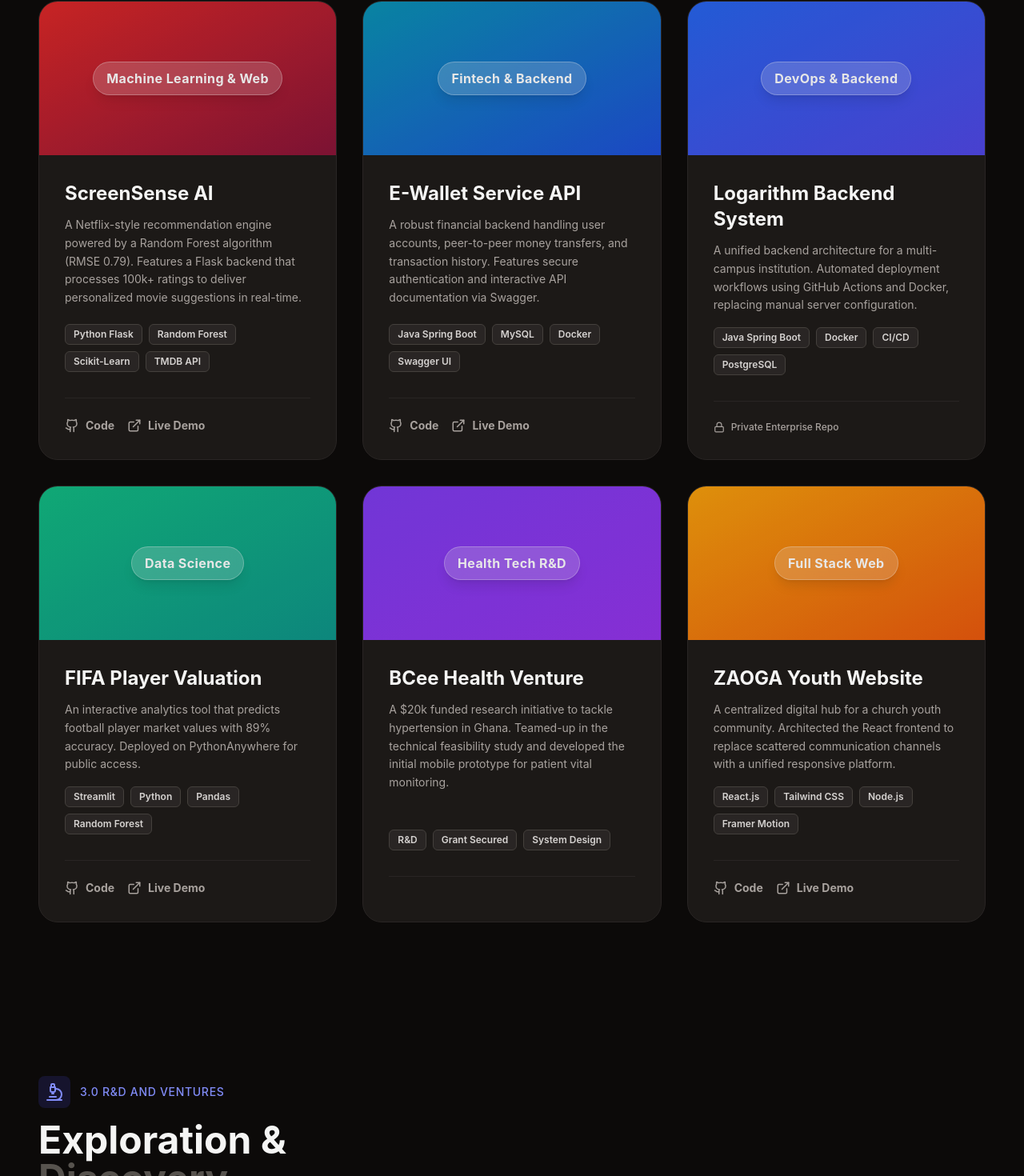
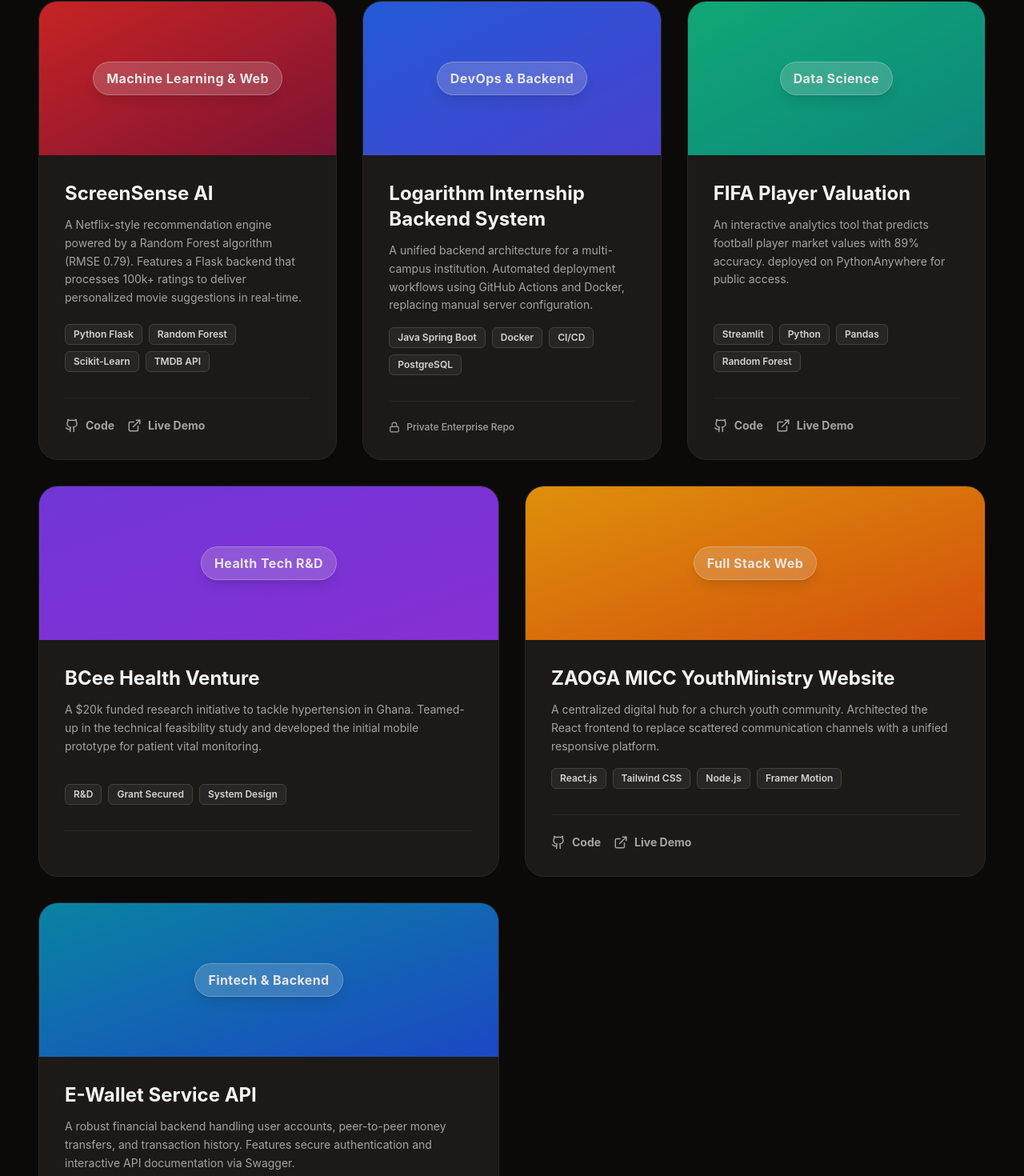
Before and after one commit to zviko163/FUTURE_FS_01, a React (Vite) app in the folder shammah-portfolio/: page / in a window 1280 px wide. Shown: the part 2131-3601 px from the top of the page at 80% size. Built offline with nearby package versions, Linux system fonts and the light colour scheme.

Commit message:
fixed arrangement of projects

```diff
--- a/shammah-portfolio/src/components/Projects.tsx
+++ b/shammah-portfolio/src/components/Projects.tsx
@@ -1,4 +1,3 @@
-import React from 'react';
 import { motion } from 'framer-motion';
 import { ExternalLink, Github, ArrowUpRight, Lock } from 'lucide-react';
 
@@ -8,21 +7,12 @@ const projects = [
     category: "Machine Learning & Web",
     desc: "A Netflix-style recommendation engine powered by a Random Forest algorithm (RMSE 0.79). Features a Flask backend that processes 100k+ ratings to deliver personalized movie suggestions in real-time.",
     tags: ["Python Flask", "Random Forest", "Scikit-Learn", "TMDB API"],
-    links: { demo: "http://zviko163.pythonanywhere.com", code: "https://github.com/zviko163/ML_Final---MovieLens-Dataset" },
+    links: { demo: "http://zviko163.pythonanywhere.com", code: "https://github.com/zviko163/ML_Final---MovieLens-Dataset" }, // Added live link from report!
     private: false,
     color: "from-red-600 to-rose-900"
   },
   {
-    title: "E-Wallet Service API",
-    category: "Fintech & Backend",
-    desc: "A robust financial backend handling user accounts, peer-to-peer money transfers, and transaction history. Features secure authentication and interactive API documentation via Swagger.",
-    tags: ["Java Spring Boot", "MySQL", "Docker", "Swagger UI"],
-    links: { demo: "http://194.147.58.241:8082/swagger-ui/index.html", code: "https://github.com/zviko163/FUTURE_FS_01" },
-    private: false,
-    color: "from-cyan-600 to-blue-700"
-  },
-  {
-    title: "Logarithm Backend System",
+    title: "Logarithm Internship Backend System",
     category: "DevOps & Backend",
     desc: "A unified backend architecture for a multi-campus institution. Automated deployment workflows using GitHub Actions and Docker, replacing manual server configuration.",
     tags: ["Java Spring Boot", "Docker", "CI/CD", "PostgreSQL"],
@@ -33,7 +23,7 @@ const projects = [
   {
     title: "FIFA Player Valuation",
     category: "Data Science",
-    desc: "An interactive analytics tool that predicts football player market values with 89% accuracy. Deployed on PythonAnywhere for public access.",
+    desc: "An interactive analytics tool that predicts football player market values with 89% accuracy. deployed on PythonAnywhere for public access.",
     tags: ["Streamlit", "Python", "Pandas", "Random Forest"],
     links: { demo: "https://fifa-scout.streamlit.app/", code: "https://github.com/zviko163/ML_Individual_Project" },
     private: false,
@@ -41,7 +31,7 @@ const projects = [
   },
   {
     title: "BCee Health Venture",
-    category: "Health Tech R&D",
+    category: "Health Tech R&D", // <--- stronger category
     desc: "A $20k funded research initiative to tackle hypertension in Ghana. Teamed-up in the technical feasibility study and developed the initial mobile prototype for patient vital monitoring.",
     tags: ["R&D", "Grant Secured", "System Design"],
     links: { demo: null, code: null },
@@ -49,13 +39,22 @@ const projects = [
     color: "from-violet-600 to-purple-600"
   },
   {
-    title: "ZAOGA Youth Website",
+    title: "ZAOGA MICC YouthMinistry Website",
     category: "Full Stack Web",
     desc: "A centralized digital hub for a church youth community. Architected the React frontend to replace scattered communication channels with a unified responsive platform.",
     tags: ["React.js", "Tailwind CSS", "Node.js", "Framer Motion"],
     links: { demo: "#", code: "https://github.com/zviko163/zaoga-micc-youth-website" },
     private: false,
     color: "from-amber-500 to-orange-600"
+  },
+  {
+    title: "E-Wallet Service API",
+    category: "Fintech & Backend",
+    desc: "A robust financial backend handling user accounts, peer-to-peer money transfers, and transaction history. Features secure authentication and interactive API documentation via Swagger.",
+    tags: ["Java Spring Boot", "MySQL", "Docker", "Swagger UI"],
+    links: { demo: "http://194.147.58.241:8082/swagger-ui/index.html", code: "https://github.com/zviko163/FUTURE_FS_01" },
+    private: false,
+    color: "from-cyan-600 to-blue-700"
   },
 ];
 
@@ -88,10 +87,15 @@ const Projects = () => {
         </a>
       </motion.div>
 
-      {/* Grid Layout - 6 Items Logic */}
+      {/* Grid Layout - 5 Items Logic */}
+      {/* The classes below ensure the last item centers itself if it's alone on a row */}
       <div className="grid grid-cols-1 md:grid-cols-2 lg:grid-cols-6 gap-8">
 
         {projects.map((project, i) => {
+          // Logic: First 4 items span 2 cols (making a 3-col grid effectively).
+          // The 5th item spans across to look centered or we treat it as a 2-3 split.
+          // SIMPLER APPROACH: Just use a standard grid and let them flow.
+
           return (
             <motion.div
               key={i}
@@ -101,11 +105,12 @@ const Projects = () => {
               transition={{ delay: i * 0.1 }}
               className={`
                 group relative rounded-3xl bg-white dark:bg-stone-900 border border-stone-200 dark:border-stone-800 overflow-hidden hover:shadow-2xl hover:shadow-stone-900/10 dark:hover:shadow-black/50 transition-all duration-500 flex flex-col
-                lg:col-span-2
+                ${i >= 3 ? 'lg:col-span-3' : 'lg:col-span-2'}
               `}
-              // ^ UPDATED: With 6 items, 'lg:col-span-2' makes a perfect 3-column grid for everyone.
+              // ^ CSS TRICK: This makes the top 3 items take 1/3 width each, and bottom 2 items take 1/2 width each.
+              // This creates a perfect "3 on top, 2 on bottom" layout.
             >
-              {/* Project Cover / Header */}
+              {/* Project Cover */}
               <div className={`h-48 w-full bg-gradient-to-br ${project.color} opacity-90 group-hover:scale-105 transition-transform duration-700 ease-out flex items-center justify-center`}>
                 <span className="px-4 py-2 bg-white/20 backdrop-blur-md rounded-full text-white font-bold tracking-wide border border-white/30 shadow-lg">
                   {project.category}
```
